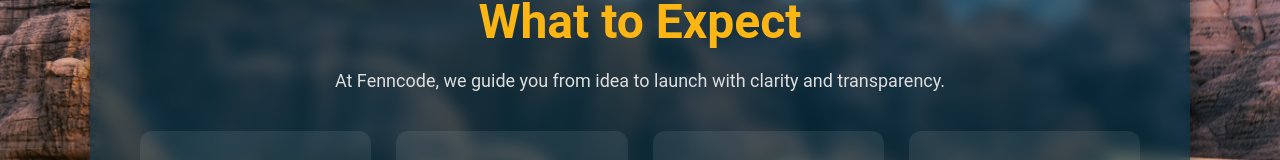
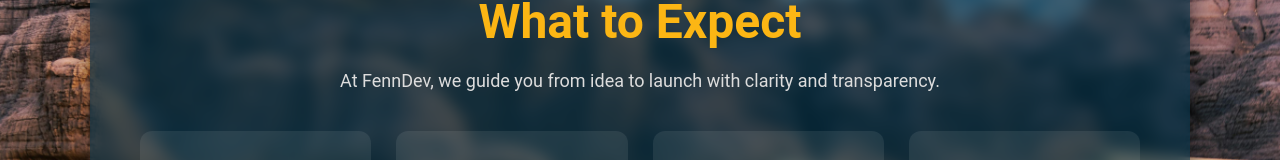
Before and after one commit to ahlem20/FennDev, a React (Vite) app: page /what in a window 1280 px wide. Shown: the part 300-460 px from the top of the page. Built offline with nearby package versions, Linux system fonts and the light colour scheme.

Commit message:
Update company name from Fenncode to FennDev

```diff
--- a/src/pages/WhatToExpect/WhatToExpects.jsx
+++ b/src/pages/WhatToExpect/WhatToExpects.jsx
@@ -5,7 +5,7 @@
   const translations = {
     en: {
       title: "What to Expect",
-      intro: "At Fenncode, we guide you from idea to launch with clarity and transparency.",
+      intro: "At FennDev, we guide you from idea to launch with clarity and transparency.",
       steps: [
         { title: "Consultation", desc: "We discuss your needs and goals to shape the project scope." },
         { title: "Design", desc: "Our team creates user-friendly and modern designs." },
@@ -15,7 +15,7 @@
     },
     fr: {
       title: "À quoi s’attendre",
-      intro: "Chez Fenncode, nous vous guidons de l’idée au lancement avec clarté et transparence.",
+      intro: "Chez FennDev, nous vous guidons de l’idée au lancement avec clarté et transparence.",
       steps: [
         { title: "Consultation", desc: "Nous discutons de vos besoins et objectifs pour définir le projet." },
         { title: "Conception", desc: "Notre équipe crée des designs modernes et intuitifs." },
@@ -25,7 +25,7 @@
     },
     ar: {
       title: "بماذا نعدك",
-      intro: "في Fenncode نرافقك من الفكرة حتى الإطلاق بوضوح وشفافية.",
+      intro: "في FennDev نرافقك من الفكرة حتى الإطلاق بوضوح وشفافية.",
       steps: [
         { title: "الاستشارة", desc: "نناقش احتياجاتك وأهدافك لرسم ملامح المشروع." },
         { title: "التصميم", desc: "نبدع تصاميم حديثة وسهلة الاستخدام." },
```
